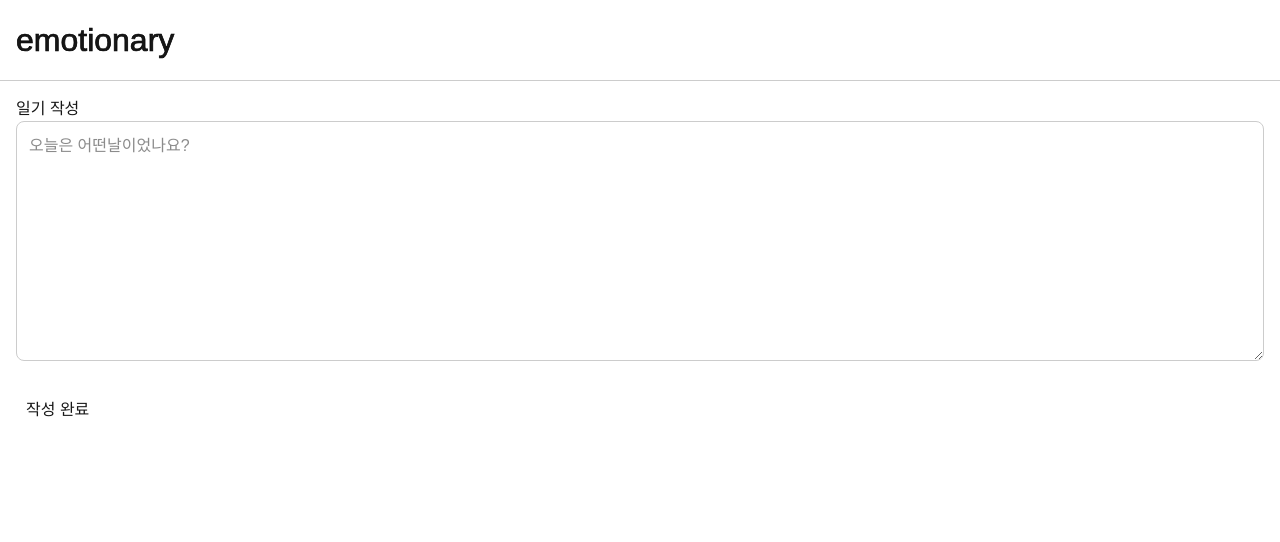
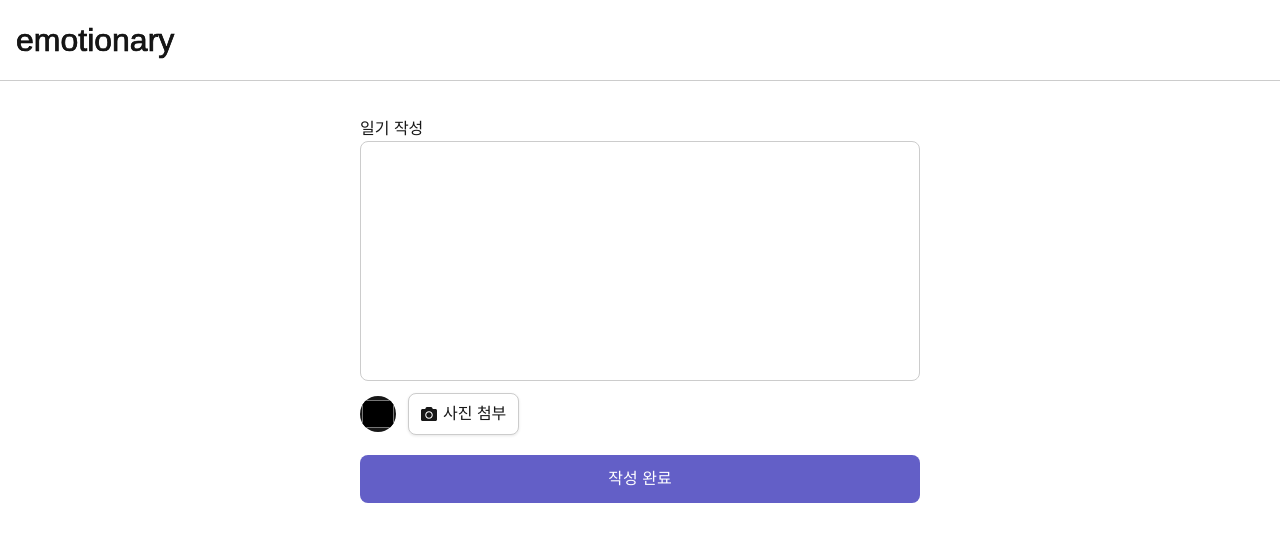
Before and after one commit to yur8lnne/emotionary, a Next.js app: page /diary/write in a window 1280 px wide. Shown: the top 542 px of the page. Built offline with nearby package versions, Linux system fonts and the light colour scheme; a web font is replaced by a local one.

Commit message:
write_v1

```diff
--- a/app/diary/write/page.tsx
+++ b/app/diary/write/page.tsx
@@ -1,20 +1,151 @@
+"use client";
+
+import { useRef } from "react";
+import { FaCamera } from "react-icons/fa";
+
 export default function DiaryWrite() {
+const editorRef = useRef<HTMLDivElement>(null);
+let savedRange: Range | null = null;
+
+const saveSelection = () => {
+const sel = window.getSelection();
+if (sel && sel.rangeCount > 0) {
+savedRange = sel.getRangeAt(0);
+}
+};
+
+const restoreSelection = () => {
+if (!savedRange) return;
+const sel = window.getSelection();
+sel?.removeAllRanges();
+sel?.addRange(savedRange);
+};
+
+const handleColorChange = (e: React.ChangeEvent<HTMLInputElement>) => {
+restoreSelection();
+document.execCommand("foreColor", false, e.target.value);
+};
+
+const handleImageChange = (e: React.ChangeEvent<HTMLInputElement>) => {
+if (e.target.files && e.target.files[0] && editorRef.current) {
+const file = e.target.files[0];
+const reader = new FileReader();
+reader.onload = (event) => {
+const img = document.createElement("img");
+img.src = event.target?.result as string;
+img.style.maxWidth = "100%";
+img.style.display = "block";
+img.style.margin = "8px 0";
+
+
+    restoreSelection();
+    const sel = window.getSelection();
+    if (sel && sel.rangeCount > 0) {
+      const range = sel.getRangeAt(0);
+      range.deleteContents();
+      range.insertNode(img);
+      range.setStartAfter(img);
+      range.setEndAfter(img);
+      sel.removeAllRanges();
+      sel.addRange(range);
+    } else {
+      editorRef.current.appendChild(img);
+    }
+  };
+  reader.readAsDataURL(file);
+}
+
+
+};
+
 return (
-    <div>
-      <h2>일기 작성</h2>
+<div style={{ maxWidth: 600, margin: "0 auto", padding: 20 }}> <h2>일기 작성</h2>
 
-      <textarea
-        placeholder="오늘은 어떤날이었나요?"
+
+  <div
+    ref={editorRef}
+    contentEditable
     style={{
-          width: "100%",
-          minHeight: "240px",
-          padding: "12px",
-          borderRadius: "8px",
+      minHeight: 240,
+      padding: 12,
+      borderRadius: 8,
       border: "1px solid #ccc",
+      fontSize: 16,
+      outline: "none",
     }}
   />
 
-      <button style={{ marginTop: 20, padding: 10 }}>작성 완료</button>
+  <div style={{ display: "flex", gap: 12, marginTop: 12, alignItems: "center" }}>
+    {/* 글자색 버튼 */}
+    <input
+      type="color"
+      onMouseDown={(e) => e.preventDefault()}
+      onClick={saveSelection}
+      onChange={handleColorChange}
+      style={{
+        width: 36,
+        height: 36,
+        border: "none",
+        borderRadius: "50%",
+        padding: 0,
+        cursor: "pointer",
+        backgroundColor: "currentColor",
+        appearance: "none",
+        WebkitAppearance: "none",
+        MozAppearance: "none",
+        boxShadow: "none",
+      }}
+      title="글자 색 변경"
+    />
+
+    {/* 사진 첨부 버튼 */}
+    <label
+      style={{
+        display: "flex",
+        alignItems: "center",
+        gap: 6,
+        padding: "8px 12px",
+        borderRadius: 8,
+        border: "1px solid #ccc",
+        backgroundColor: "#fff",
+        cursor: "pointer",
+        boxShadow: "0 1px 3px rgba(0,0,0,0.1)",
+        transition: "all 0.2s",
+      }}
+      onMouseDown={(e) => {
+        e.preventDefault(); // 버튼 클릭 시 포커스 이동 방지
+        saveSelection(); // 현재 커서 위치 저장
+      }}
+    >
+      <FaCamera />
+      사진 첨부
+      <input
+        type="file"
+        accept="image/*"
+        onChange={handleImageChange}
+        style={{ display: "none" }}
+      />
+    </label>
   </div>
+
+  <button
+    style={{
+      marginTop: 20,
+      width: "100%",
+      padding: 12,
+      backgroundColor: "#635fc7",
+      color: "#fff",
+      border: "none",
+      borderRadius: 8,
+      fontSize: 16,
+      cursor: "pointer",
+    }}
+    onClick={() => alert("작성 완료!")}
+  >
+    작성 완료
+  </button>
+</div>
+
+
 );
 }
--- a/lib/prisma.ts
+++ b/lib/prisma.ts
@@ -1,14 +1,15 @@
 // lib/prisma.ts
+import "dotenv/config";
+import { PrismaMariaDb } from '@prisma/adapter-mariadb';
 import { PrismaClient } from "@prisma/client";
 
-const globalForPrisma = global as unknown as {
-  prisma: PrismaClient | undefined;
-};
+const adapter = new PrismaMariaDb({
+  host: process.env.DATABASE_HOST,
+  user: process.env.DATABASE_USER,
+  password: process.env.DATABASE_PASSWORD,
+  database: process.env.DATABASE_NAME,
+  connectionLimit: 5
+});
+const prisma = new PrismaClient({ adapter });
 
-export const prisma =
-  globalForPrisma.prisma ??
-  new PrismaClient({
-    log: ["query", "error"],
-  });
-
-if (process.env.NODE_ENV !== "production") globalForPrisma.prisma = prisma;
+export { prisma }
--- a/package.json
+++ b/package.json
@@ -9,13 +9,15 @@
     "lint": "eslint"
   },
   "dependencies": {
+    "@prisma/adapter-mariadb": "^7.0.0",
     "@prisma/client": "^7.0.0",
     "bcryptjs": "^3.0.3",
     "dotenv": "^17.2.3",
     "next": "16.0.3",
     "prisma": "^7.0.0",
     "react": "19.2.0",
-    "react-dom": "19.2.0"
+    "react-dom": "19.2.0",
+    "react-icons": "^5.5.0"
   },
   "devDependencies": {
     "@tailwindcss/postcss": "^4",
--- a/prisma.config.ts
+++ b/prisma.config.ts
@@ -9,6 +9,6 @@ export default defineConfig({
     path: "prisma/migrations",
   },
   datasource: {
-    url: process.env.DATABASE_URL,
+    url: env("DATABASE_URL"),
   },
 });
```
Also changed, not shown: 1 other file (tests, documents, lock files or other folders). Lines whose indentation alone changed are shown as unchanged.
